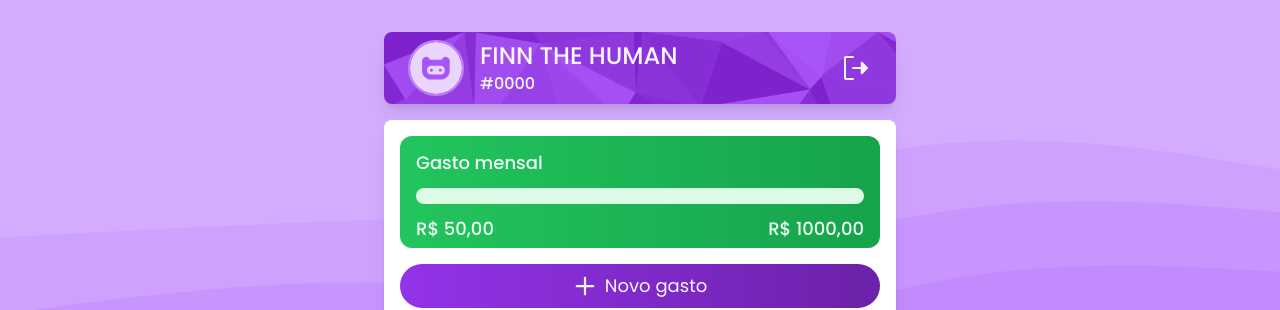
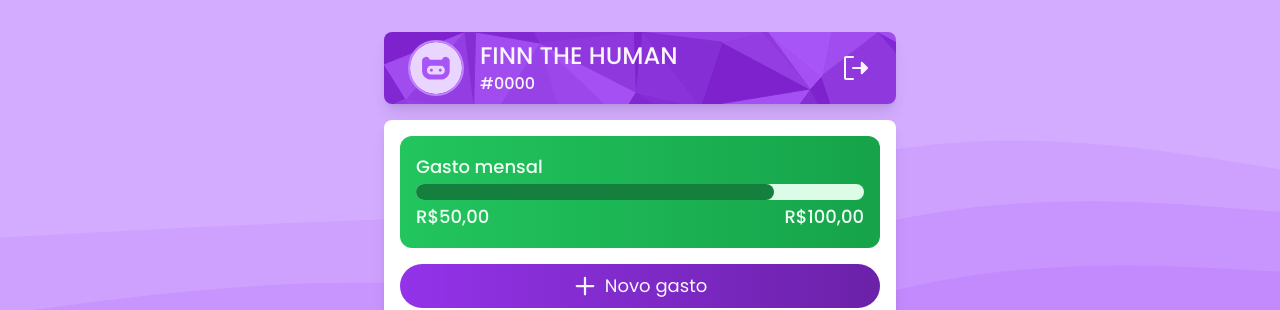
Before and after one commit to visumi/finance-web, a React (Vite) app: page /dashboard in a window 1280 px wide. Shown: the top 310 px of the page. Built offline with nearby package versions, Linux system fonts and the light colour scheme; no server answers.

Commit message:
Iniciado prototipo do meta-bar

```diff
--- a/src/components/history.tsx
+++ b/src/components/history.tsx
@@ -12,6 +12,10 @@ const History: FC = () => {
     ['http://localhost:4000/expense', { credentials: 'include' }],
     fetcher
   );
+
+  // console.log(data.expenses.map((ex: ExpenseModel) => {
+  //   return Number(ex.price.replace('.', '').replace(',', '.'));
+  // }));
 
   return (
     <div className='flex flex-col h-screen gap-2 p-4 overflow-hidden bg-white rounded-lg shadow-lg'>
@@ -37,7 +41,6 @@ const History: FC = () => {
               leaveFrom='opacity-100'
               leaveTo='opacity-0'
             >
-              {' '}
               <Expense key={i} data={expense} />
             </Transition>
           ))}
--- /dev/null
+++ b/src/components/meta-bar.tsx
@@ -0,0 +1,24 @@
+import { Transition } from '@headlessui/react';
+import { FC, useEffect, useState } from 'react';
+
+const MetaBar: FC = () => {
+  const [value, setValue] = useState('w-4/5');
+
+  return (
+    <div className='h-4 bg-green-100 rounded-full' onClick={() => setValue('w-1/5')}>
+      <Transition
+        appear
+        show={true}
+        enter='transition-width ease-in-out duration-1000'
+        enterFrom='w-0'
+        enterTo='w-full'
+      >
+        <div
+          className={`${value} h-4 bg-green-700 transition-width duration-1000 rounded-full`}
+        ></div>
+      </Transition>
+    </div>
+  );
+};
+
+export default MetaBar;
--- a/src/components/meta.tsx
+++ b/src/components/meta.tsx
@@ -1,21 +1,44 @@
-import { FC } from "react";
+import { FC } from 'react';
+import MetaBar from './meta-bar';
 
 const Meta: FC = () => {
+  const data: boolean = true;
+
   return (
-    <div className='bg-gradient-to-r from-green-500 to-green-600 w-full h-28 rounded-xl flex flex-col justify-around'>
-      <span className='text-green-50 font-medium text-lg pl-4 pt-2'>
+    <>
+      {!data && (
+        <div className='flex flex-col justify-around w-full p-4 bg-gradient-to-r from-slate-400 to-slate-600 h-28 rounded-xl'>
+          <span className='text-lg font-medium text-slate-50'>
             Gasto mensal
           </span>
-      <div className='bg-green-100 mx-4 h-4 rounded-full'></div>
+          <MetaBar />
           <div className='flex justify-between'>
-        <span className='text-green-50 font-medium text-lg pl-4'>
-          R$ 50,00
+            <span className='text-lg font-medium animate-pulse text-slate-50 rounded-xl'>
+              R$00,00
             </span>
-        <span className='text-green-50 font-medium text-lg pr-4'>
-          R$ 1000,00
+            <span className='text-lg font-medium animate-pulse text-slate-50 rounded-xl'>
+              R$00,00
             </span>
           </div>
         </div>
+      )}
+      {data && (
+        <div className='flex flex-col justify-around w-full p-4 bg-gradient-to-r from-green-500 to-green-600 h-28 rounded-xl'>
+          <span className='text-lg font-medium text-green-50'>
+            Gasto mensal
+          </span>
+          <MetaBar />
+          <div className='flex justify-between'>
+            <span className='text-lg font-medium text-green-50 rounded-xl'>
+              R$50,00
+            </span>
+            <span className='text-lg font-medium text-green-50 rounded-xl'>
+              R$100,00
+            </span>
+          </div>
+        </div>
+      )}
+    </>
   );
 };
 
--- a/src/models/expense.ts
+++ b/src/models/expense.ts
@@ -1,5 +1,3 @@
-import Category from "./category";
-
 export interface Expense {
   name: string;
   category: number;
--- a/tailwind.config.js
+++ b/tailwind.config.js
@@ -10,6 +10,9 @@ module.exports = {
         poly: "url('./src/assets/bg.svg')",
         waves: "url('./src/assets/bg-waves.svg')",
         poly2: "url('./src/assets/bg-poly2.svg')",
+      },
+      transitionProperty: {
+        'width': 'width',
       }
     },
   },
```
Lines whose indentation alone changed are shown as unchanged.
